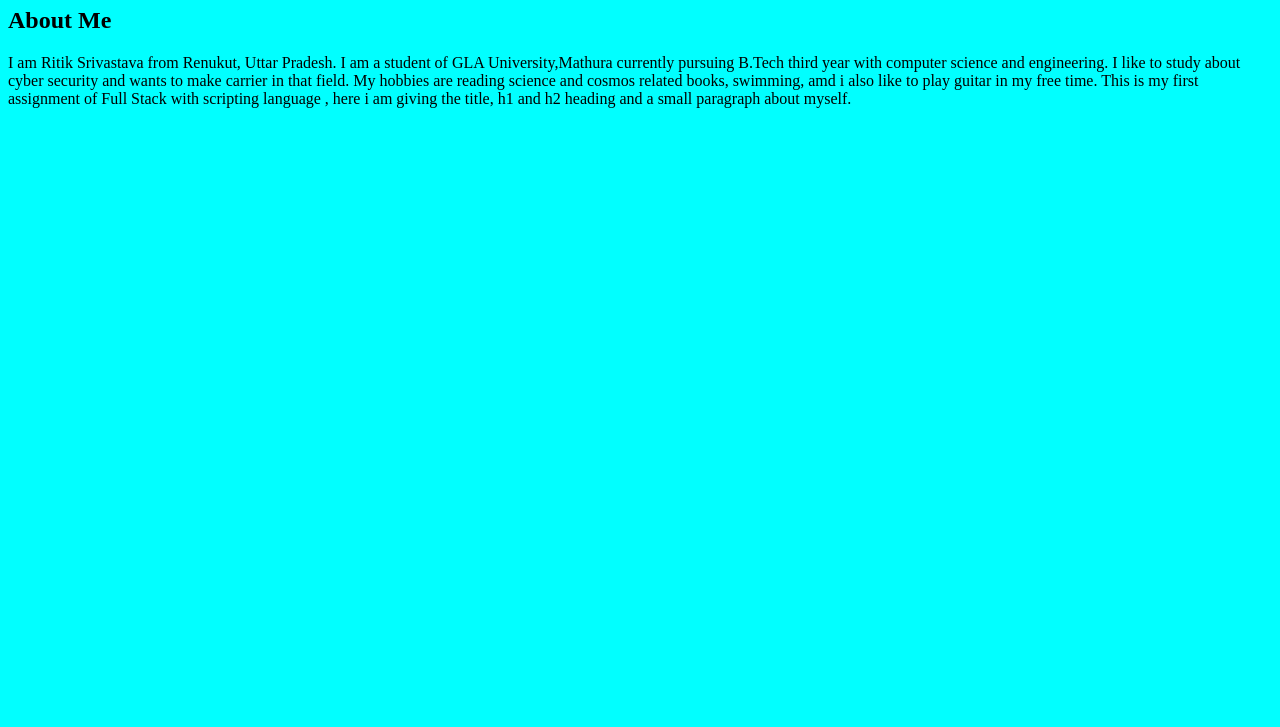
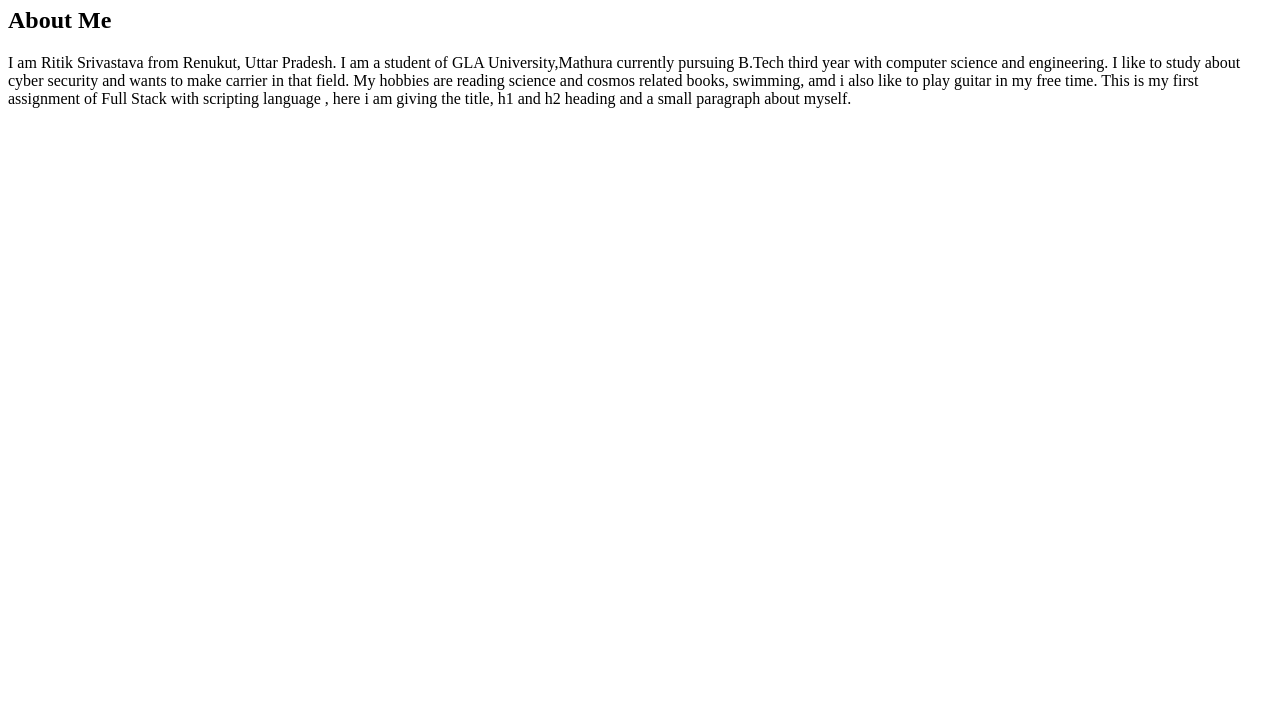
Before and after one commit to Ritik-code/FullStack-Practical-2, a plain HTML site: page index.html in a window 1280 px wide. Shown: the part 73-800 px from the top of the page. Drawn offline with Linux system fonts and the light colour scheme.

Commit message:
Final commits.

```diff
--- a/index.html
+++ b/index.html
@@ -3,10 +3,10 @@
 
 <head>
   <meta charset="utf-8">
-  <title>Assignment-1</title>
+  <title>Introduction to Git and GitHub</title>
 </head>
 
-<body style="background-color:#01ffff">
+<body>
   <h1 style="color:red;">Welcome to My Live- Web Page</h1>
   <h2>About Me</h2>
   <p>I am Ritik Srivastava from Renukut, Uttar Pradesh. I am a student
```
